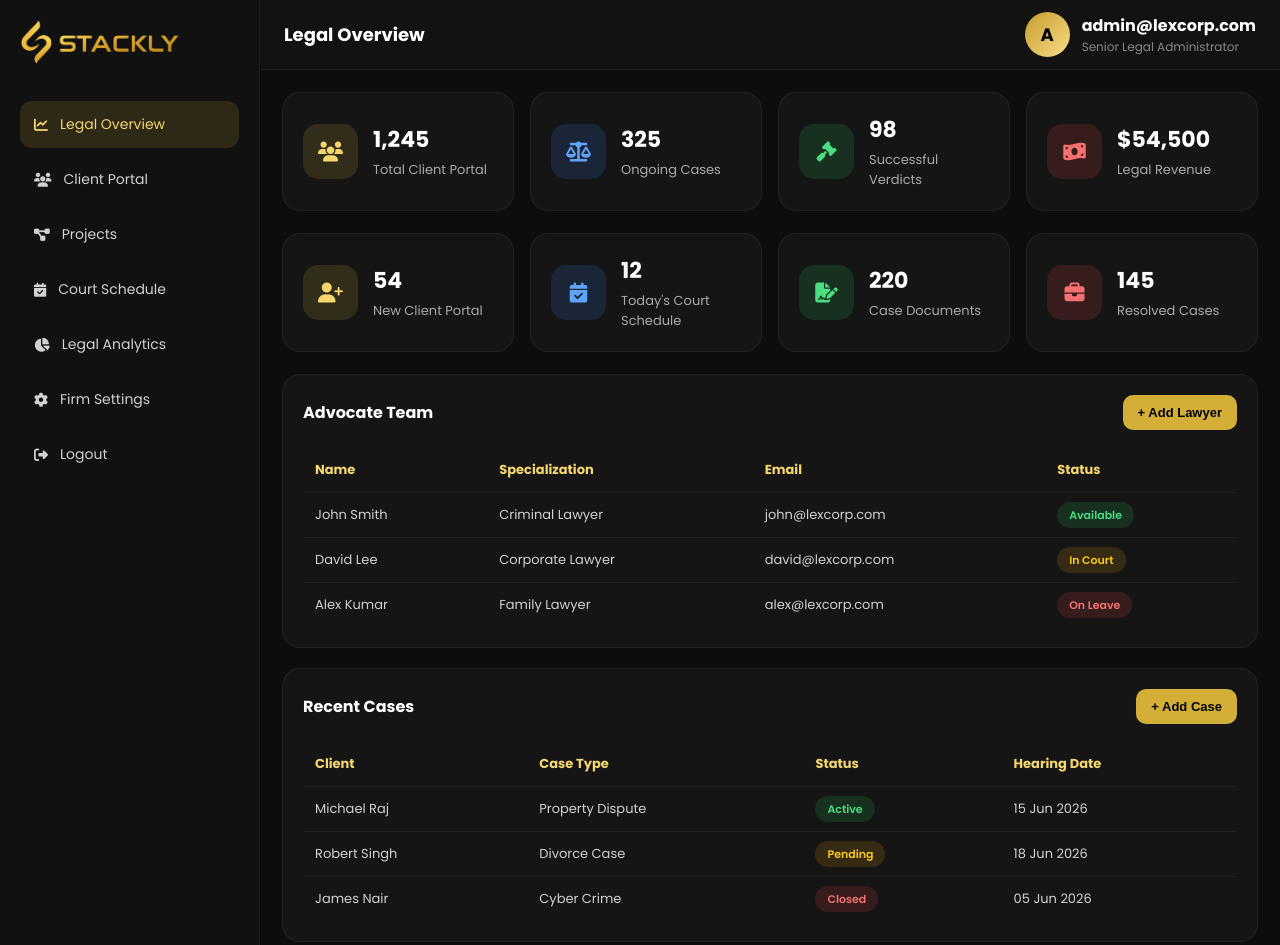
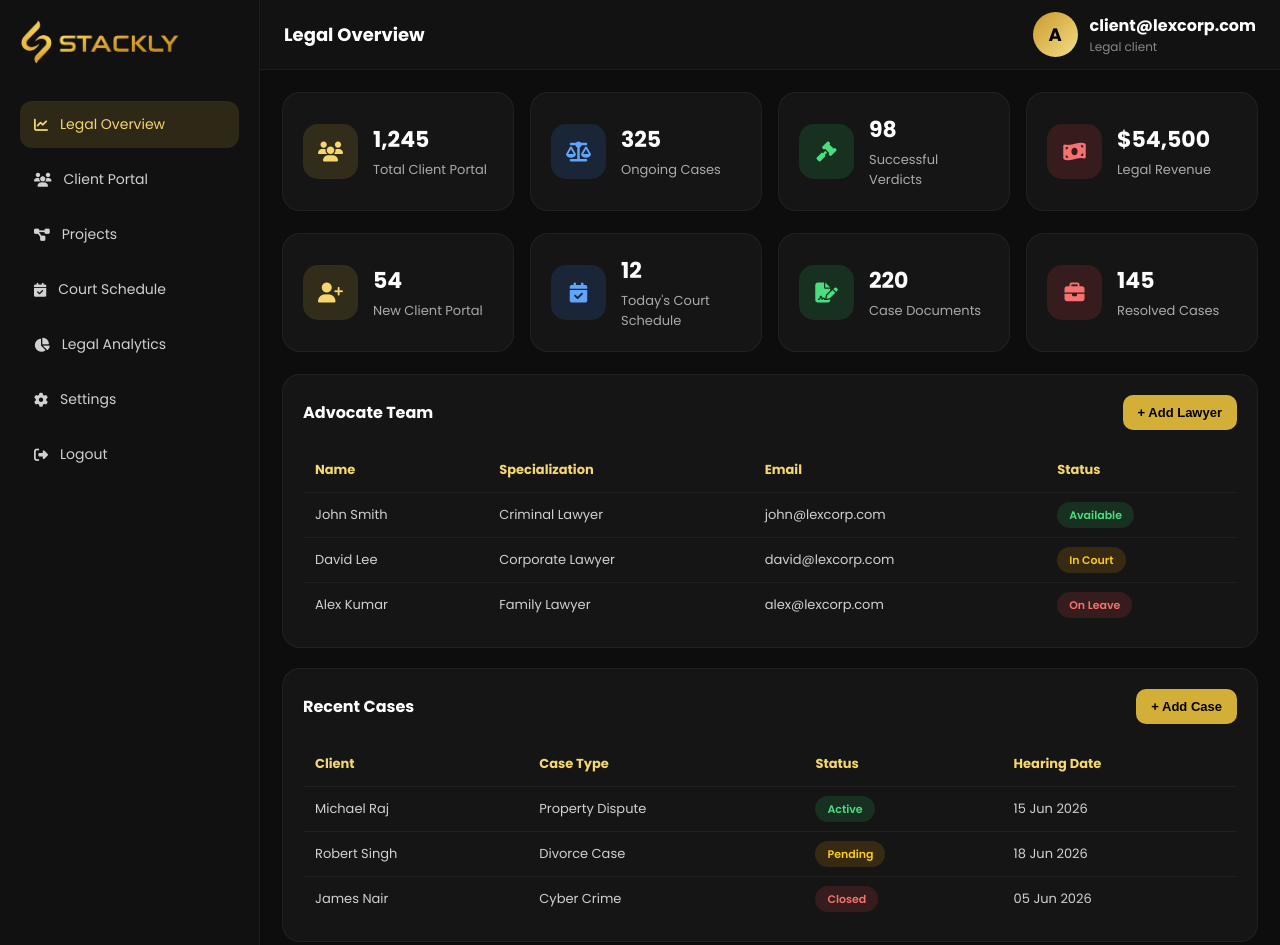
Before and after one commit to NirmalkumarS2002/Law-Service-Dashboard, a plain HTML site: page client.html in a window 1280 px wide. Drawn offline with Linux system fonts and the light colour scheme.

Commit message:
all error completed

```diff
--- a/client.html
+++ b/client.html
@@ -645,7 +645,7 @@
             <li data-page="projects"><a><i class="fa-solid fa-diagram-project"></i> Projects</a></li>
             <li data-page="meetings"><a><i class="fa-solid fa-calendar-check"></i> Court Schedule</a></li>
             <li data-page="reports"><a><i class="fa-solid fa-chart-pie"></i> Legal Analytics</a></li>
-            <li data-page="settings"><a><i class="fa-solid fa-gear"></i> Firm Settings</a></li>
+            <li data-page="settings"><a><i class="fa-solid fa-gear"></i>Settings</a></li>
             <li id="logoutItem"><a><i class="fa-solid fa-right-from-bracket"></i> Logout</a></li>
         </ul>
     </div>
@@ -659,8 +659,8 @@
             <div class="admin-info">
                 <div class="avatar" id="avatarEl">A</div>
                 <div>
-                    <h4 id="adminEmail">admin@lexcorp.com</h4>
-                    <p style="color:#888;font-size:12px;">Senior Legal Administrator</p>
+                    <h4 id="adminEmail">client@lexcorp.com</h4>
+                    <p style="color:#888;font-size:12px;">Legal client</p>
                 </div>
             </div>
         </div>
@@ -1368,7 +1368,7 @@
 
         <!-- ===== SETTINGS ===== -->
         <div class="content" id="page-settings" style="padding:22px;">
-            <div class="page-title">Firm Settings</div>
+            <div class="page-title">Settings</div>
             <div class="page-sub">Manage your firm profile, preferences and account settings</div>
             <div class="grid-2">
                 <div>
@@ -1377,7 +1377,7 @@
                         <label style="color:#888;font-size:12px;">Firm Name</label>
                         <input class="input-field" value="LexCorp Law Associates">
                         <label style="color:#888;font-size:12px;">Email Address</label>
-                        <input class="input-field" value="admin@lexcorp.com">
+                        <input class="input-field" value="client@lexcorp.com">
                         <label style="color:#888;font-size:12px;">Phone Number</label>
                         <input class="input-field" value="+91 98765 43210">
                         <label style="color:#888;font-size:12px;">Office Address</label>
@@ -1478,7 +1478,7 @@
         const menuItems = document.querySelectorAll('.menu li[data-page]');
         const pages = document.querySelectorAll('.content');
         const pageTitle = document.getElementById('pageTitle');
-        const pageTitles = { dashboard: 'Legal Overview', clients: 'Client Portal', projects: 'Case Management', meetings: 'Court Schedule', reports: 'Legal Analytics', settings: 'Firm Settings' };
+        const pageTitles = { dashboard: 'Legal Overview', clients: 'Client Portal', projects: 'Case Management', meetings: 'Court Schedule', reports: 'Legal Analytics', settings: 'Settings' };
 
         menuItems.forEach(item => {
             item.addEventListener('click', () => {
```
